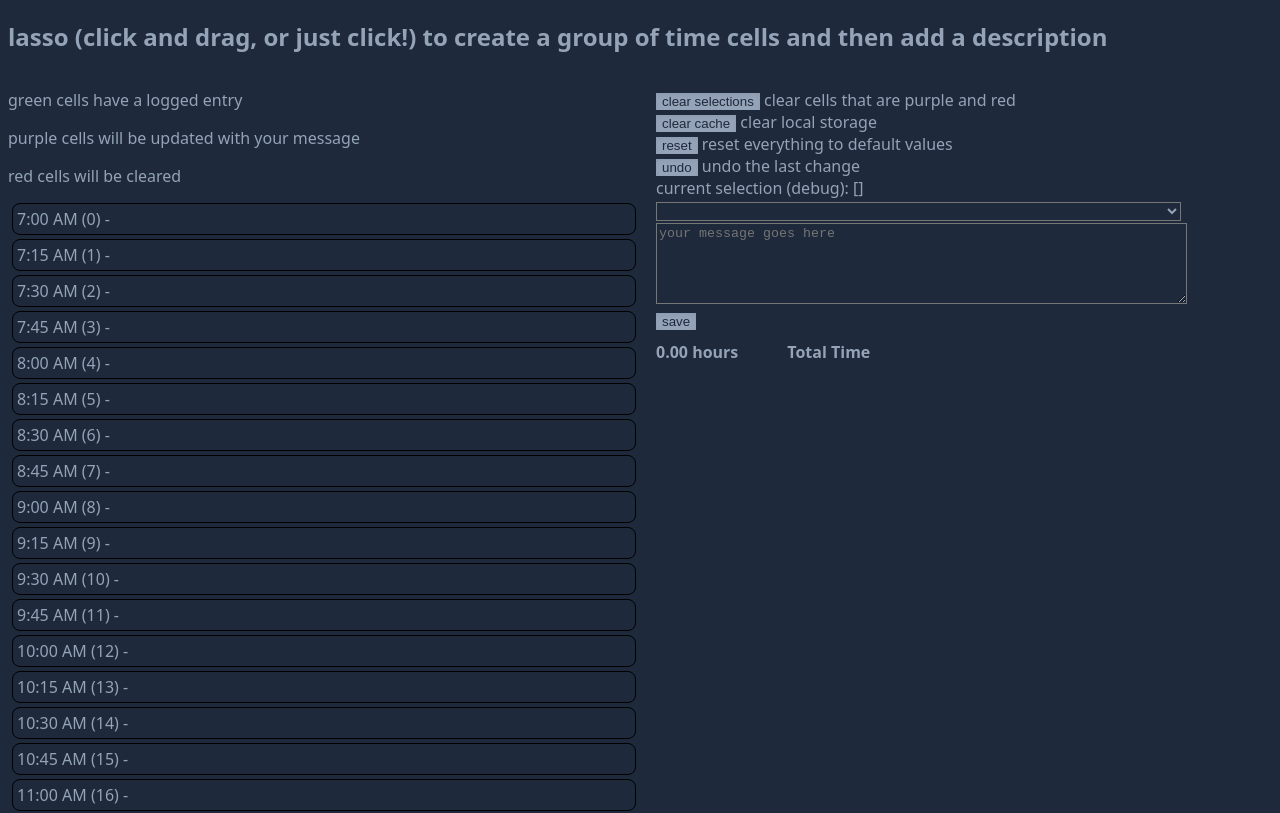
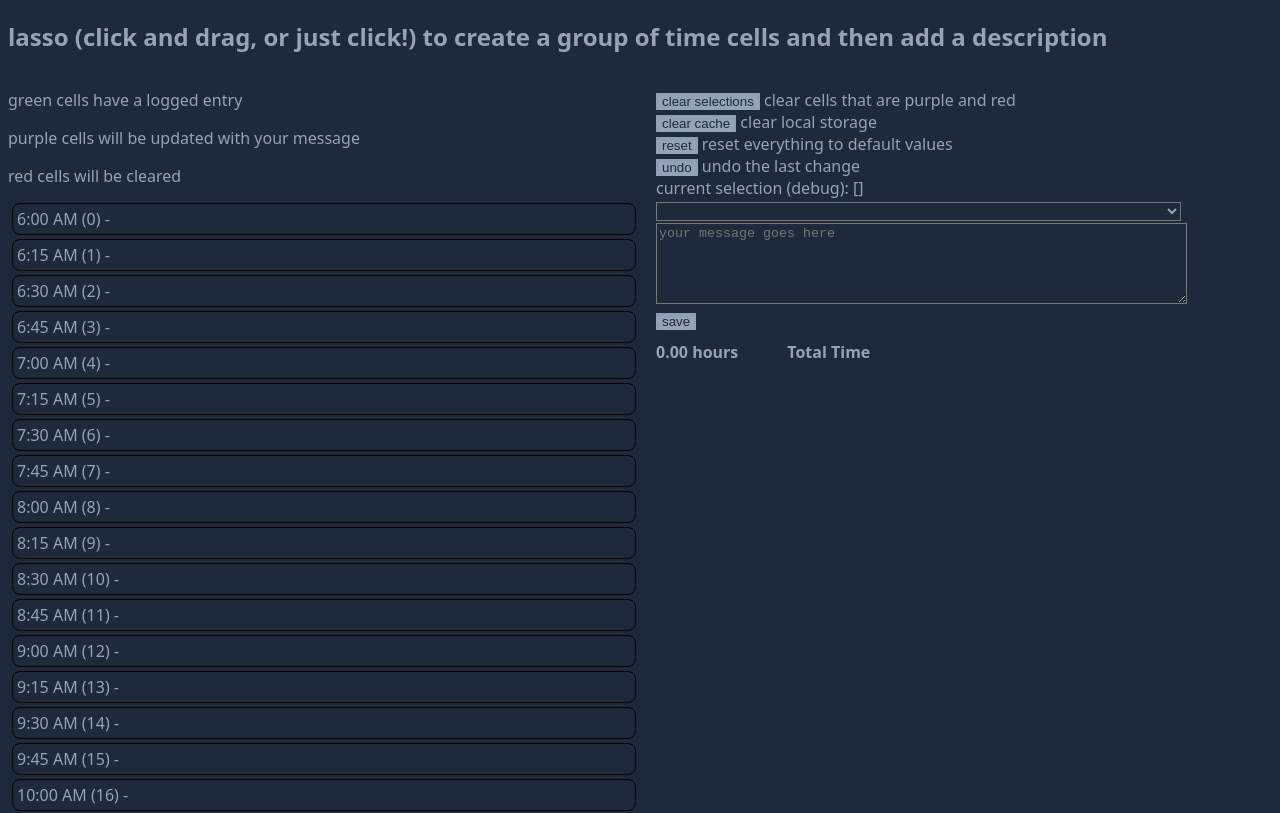
Before and after one commit to ryanrodemoyer/timelasso, a Nuxt app: page / in a window 1280 px wide. Shown: the top 813 px of the page. Built offline with nearby package versions, Linux system fonts and the light colour scheme.

Commit message:
add additional times (earlier and later), dependency update

```diff
--- a/pages/times.js
+++ b/pages/times.js
@@ -1,4 +1,8 @@
 export const times = [
+  '6:00 AM',
+  '6:15 AM',
+  '6:30 AM',
+  '6:45 AM',
   '7:00 AM',
   '7:15 AM',
   '7:30 AM',
@@ -43,4 +47,8 @@ export const times = [
   '5:15 PM',
   '5:30 PM',
   '5:45 PM',
+  '6:00 PM',
+  '6:15 PM',
+  '6:30 PM',
+  '6:45 PM',
 ]
```
Also changed, not shown: 1 other file (tests, documents, lock files or other folders).
